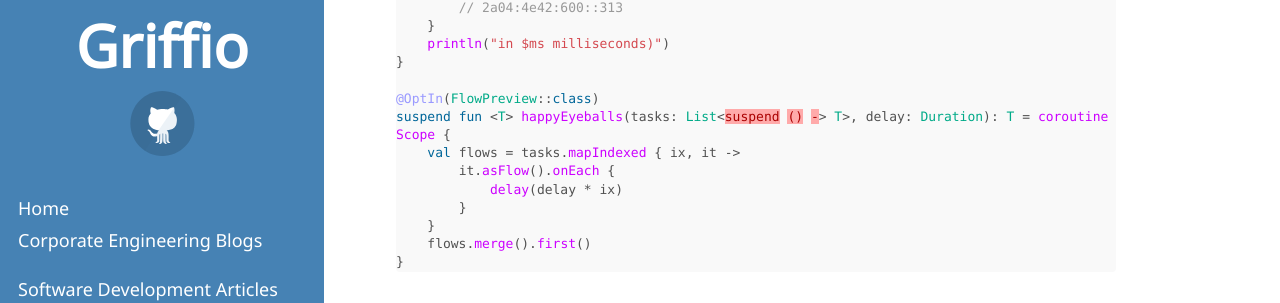
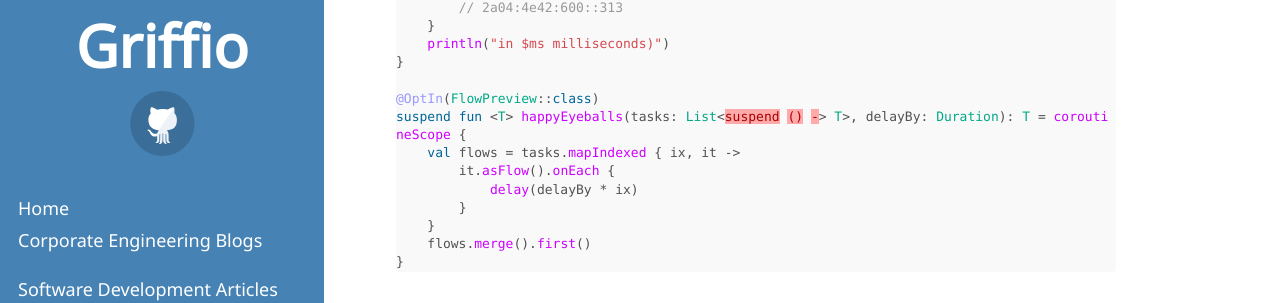
Before and after one commit to griffio/griffio.github.io, a Jekyll site: the page built from _posts/2023-03-18-More-Kotlin-Racing-Ambiguous-Coroutines.md, in a window 1280 px wide and 900 px high, scrolled down 5266 px. Shown: the part 266-569 px from the top of the window. Built offline with Jekyll 4.4.1, drawn with Linux system fonts in a browser that asks for light colours; some web fonts are replaced.

```diff
--- a/_posts/2023-03-18-More-Kotlin-Racing-Ambiguous-Coroutines.md
+++ b/_posts/2023-03-18-More-Kotlin-Racing-Ambiguous-Coroutines.md
@@ -282,10 +282,10 @@
 }
 
 @OptIn(FlowPreview::class)
-suspend fun <T> happyEyeballs(tasks: List<suspend () -> T>, delay: Duration): T = coroutineScope {
+suspend fun <T> happyEyeballs(tasks: List<suspend () -> T>, delayBy: Duration): T = coroutineScope {
     val flows = tasks.mapIndexed { ix, it ->
         it.asFlow().onEach {
-            delay(delay * ix)
+            delay(delayBy * ix)
         }
     }
     flows.merge().first()
```
